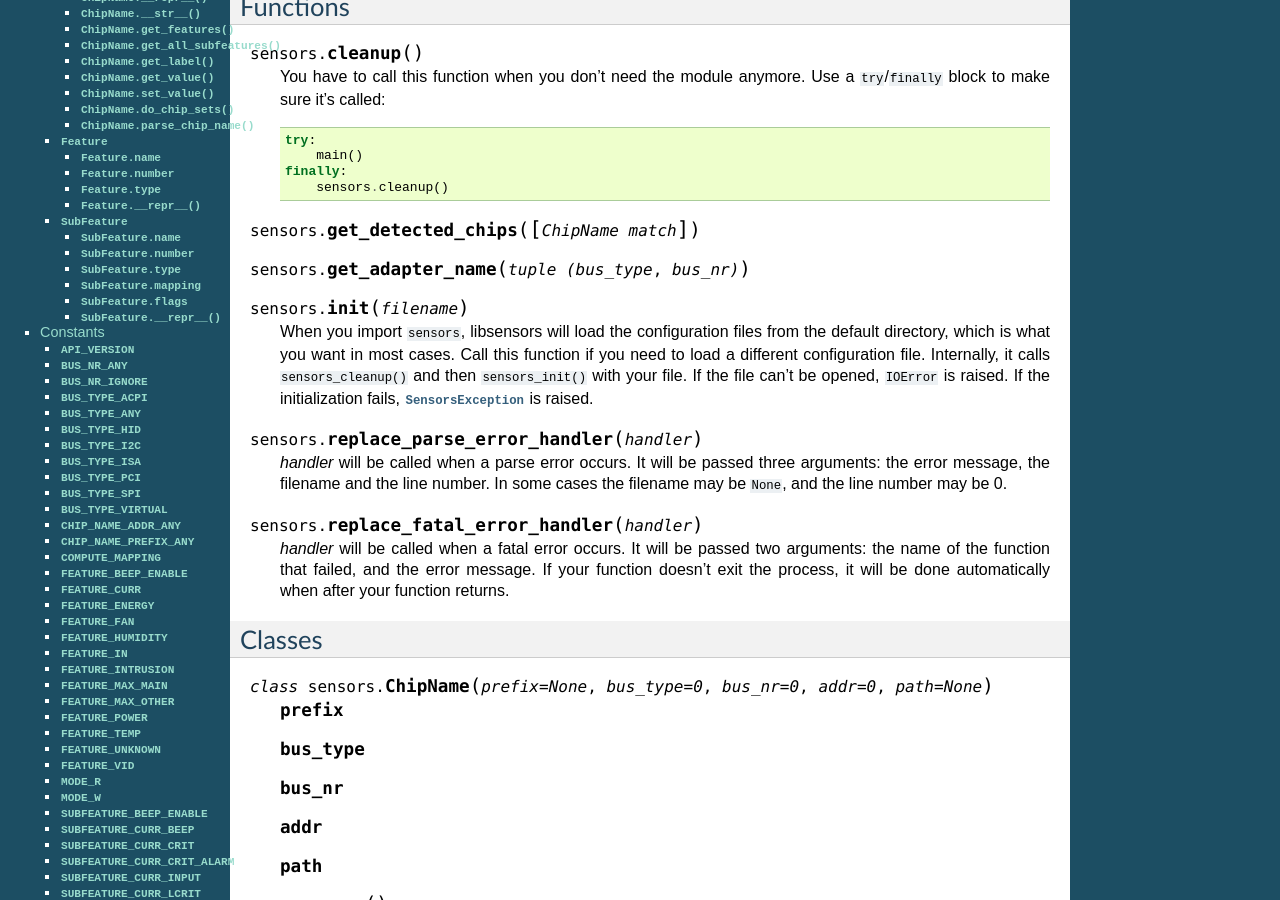
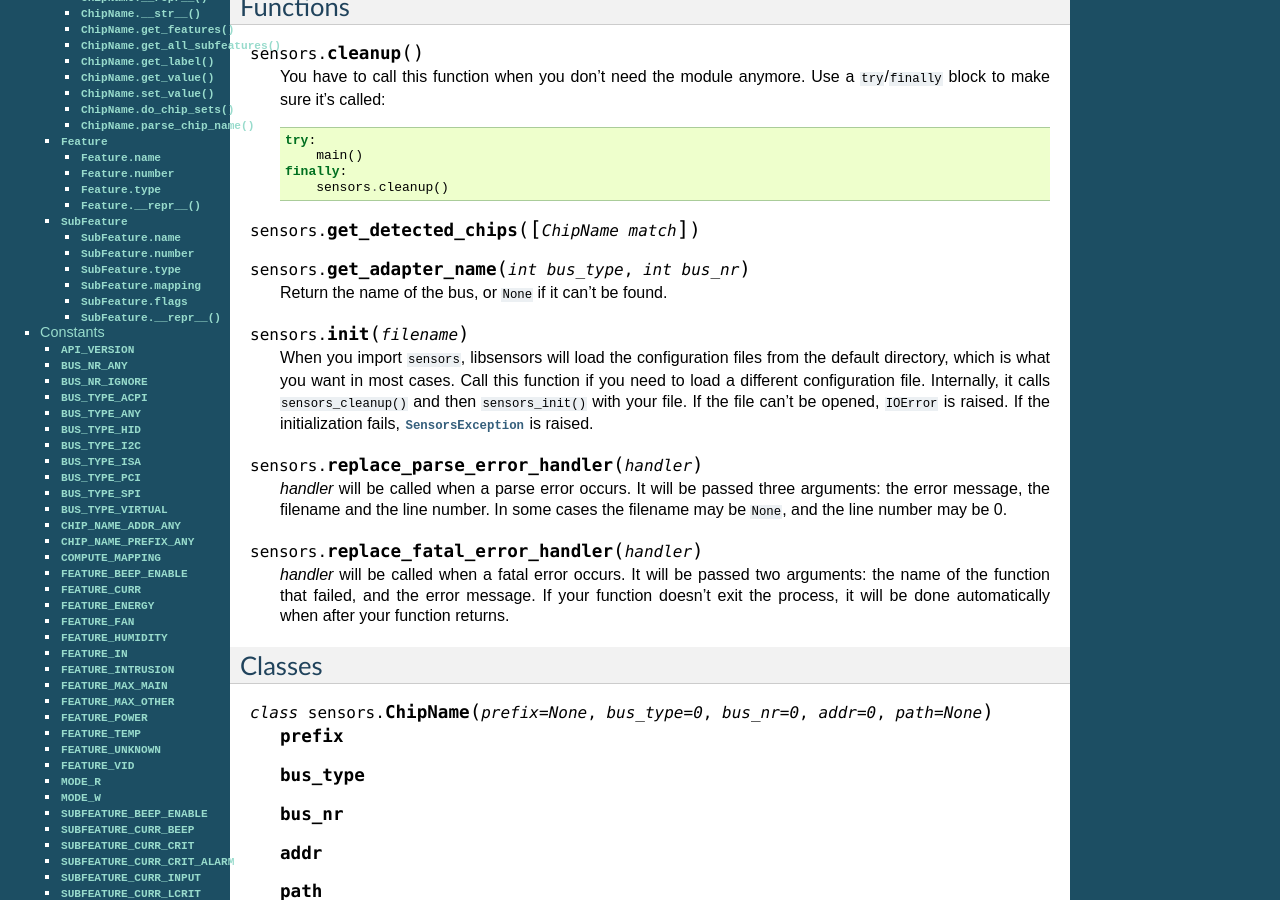
Before and after one commit to bastienleonard/pysensors, a Sphinx documentation site: the page built from doc/source/reference.rst, in a window 1280 px wide and 900 px high, scrolled down 406 px. Built offline with Sphinx 7.4.7, drawn with Linux system fonts in a browser that asks for light colours.

Commit message:
Changed get_adapter_name() to take two integers, instead of a tuple.

```diff
--- a/doc/source/reference.rst
+++ b/doc/source/reference.rst
@@ -69,7 +69,9 @@ Functions
           sensors.cleanup()
 
 .. function:: get_detected_chips([ChipName match])
-.. function:: get_adapter_name(tuple (bus_type, bus_nr))
+.. function:: get_adapter_name(int bus_type, int bus_nr)
+
+   Return the name of the bus, or ``None`` if it can't be found.
 
 .. function:: init(filename)
 
```
Also changed, not shown: 1 other file.
